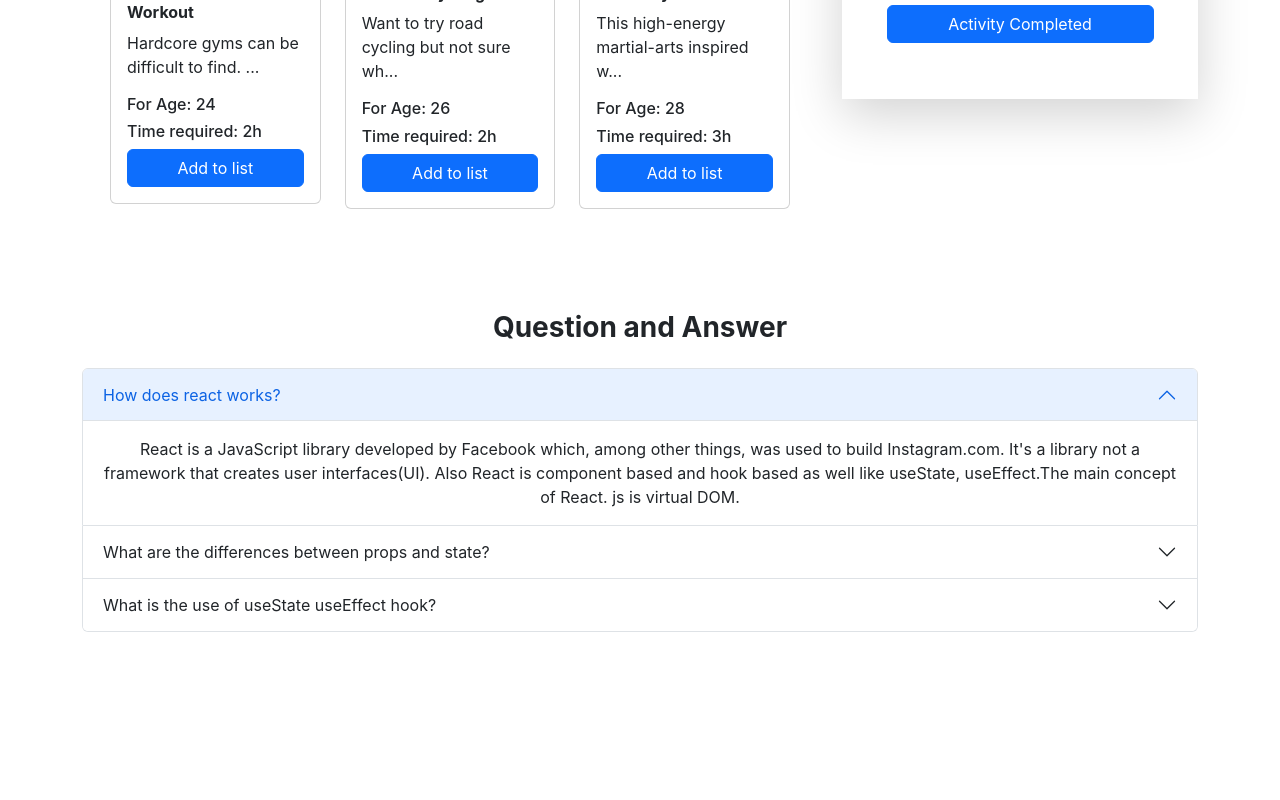
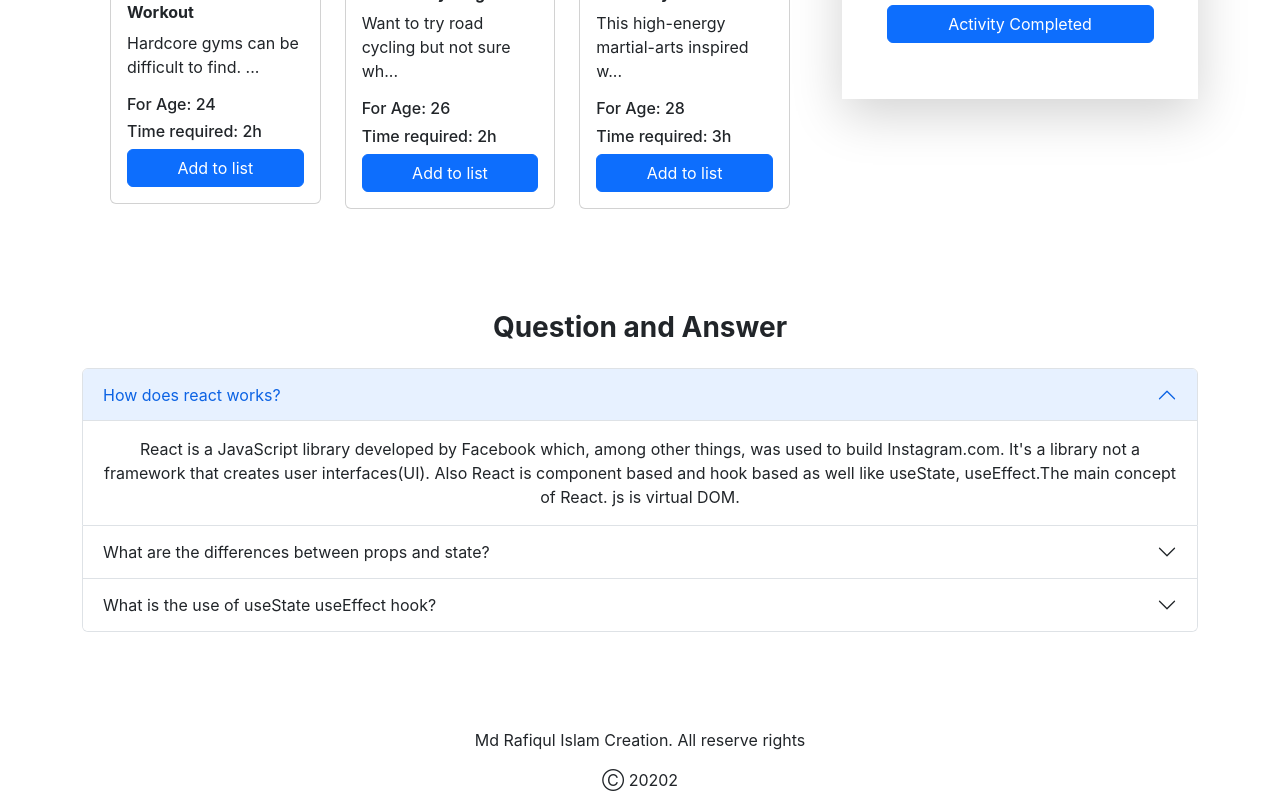
Before and after one commit to webdevhridoy/workouttion-gym-website, a React (Create React App) app: page / in a window 1280 px wide. Shown: the part 766-1566 px from the top of the page. Before the commit the page ends 1446 px from the top, so only its background shows below. Built offline with nearby package versions, Linux system fonts and the light colour scheme.

Commit message:
footer added

```diff
--- a/src/components/Footer/Footer.js
+++ b/src/components/Footer/Footer.js
@@ -3,7 +3,10 @@ import React from 'react';
 const Footer = () => {
     return (
         <div>
-
+            <div className="containter pt-5 pb-2">
+                <p>Md Rafiqul Islam Creation. All reserve rights</p>
+                Ⓒ 20202
+            </div>
         </div>
     );
 };
```
